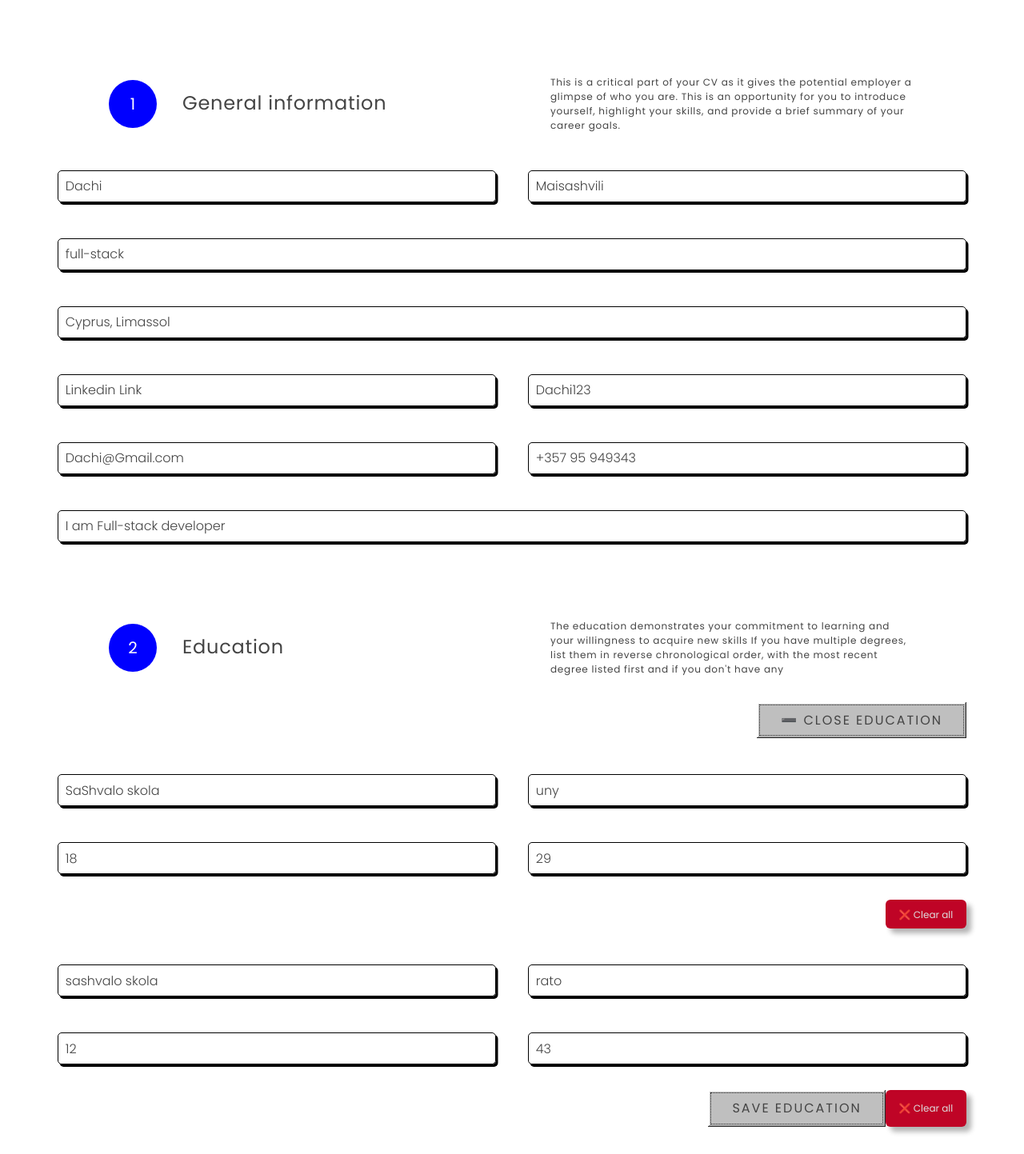
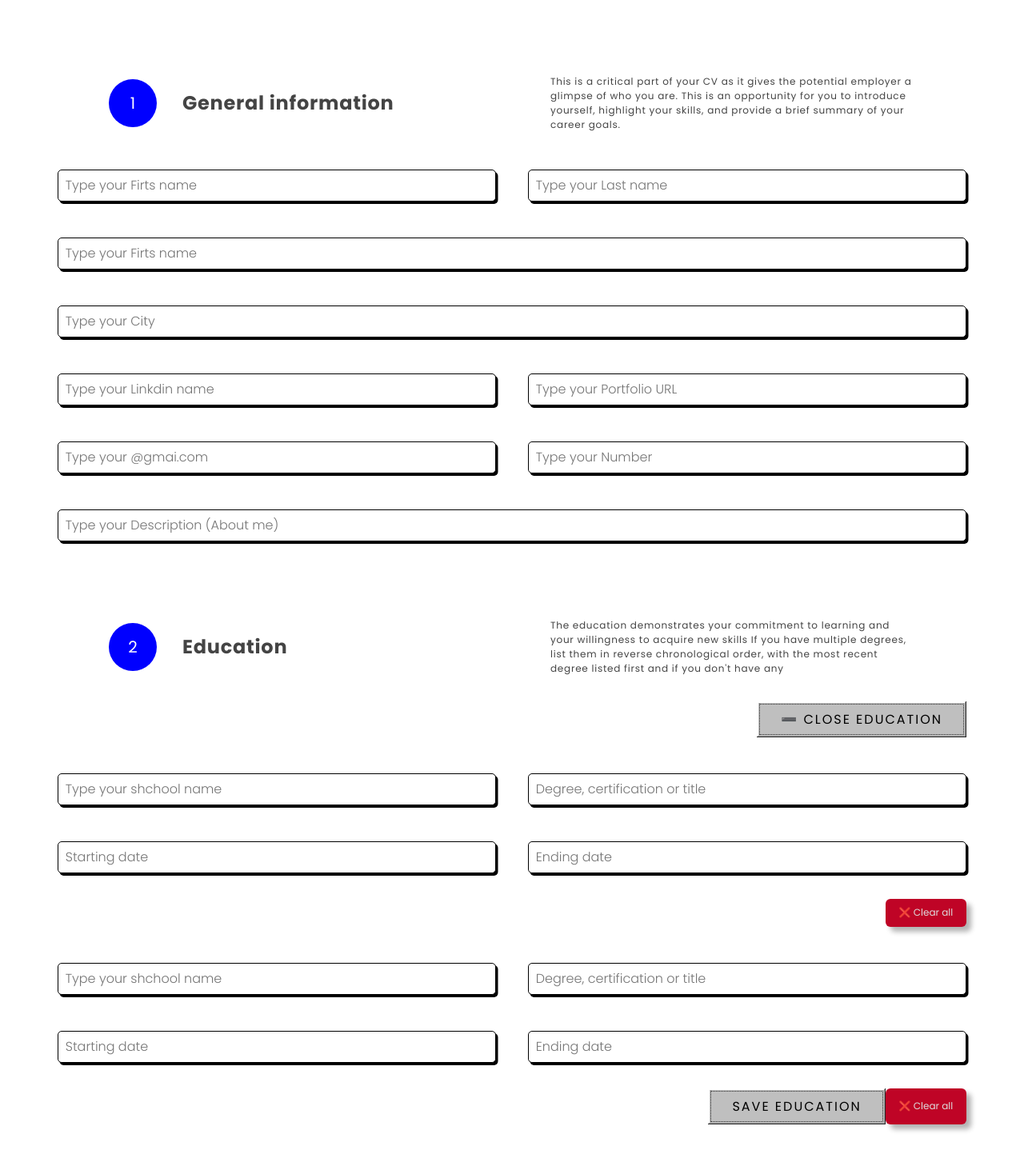
Before and after one commit to dachiko1233/CV-builder, a React (Vite) app: page / in a window 1280 px wide. Shown: the part 607-2050 px from the top of the page at 80% size. Built offline with nearby package versions, Linux system fonts and the light colour scheme.

Commit message:
fix cv-page

```diff
--- a/src/components/Editor.jsx
+++ b/src/components/Editor.jsx
@@ -12,13 +12,17 @@ function Editor() {
     handleShowInputs,
     handleAddEducation,
     handleDelete,
+    handleChange,
     deleteEducation,
+    form,
+    education,
   } = useBuilder();
 
   return (
     <div>
       <NavBar />
       <Profile />
+      {/* General Information section */}
       <General
         title="General information"
         number={1}
@@ -33,12 +37,16 @@ function Editor() {
           type="text"
           name="name"
           pla="Type your Firts name"
+          value={form[name]}
+          onChange={handleChange}
         />
         <Inputs
           id="cv-lastnam"
           type="text"
           name="lastname"
           pla="Type your Last name"
+          value={form[name]}
+          onChange={handleChange}
         />
 
         <Inputs
@@ -46,38 +54,64 @@ function Editor() {
           type="text"
           name="profession"
           pla="Type your Firts name"
+          value={form[name]}
+          onChange={handleChange}
         />
 
-        <Inputs id="cv-city" type="text" name="city" pla="Type your City" />
+        <Inputs
+          id="cv-city"
+          type="text"
+          name="city"
+          pla="Type your City"
+          value={form[name]}
+          onChange={handleChange}
+        />
 
         <Inputs
           id="cv-linkdin"
           type="text"
           name="linkdin"
           pla="Type your Linkdin name"
+          value={form[name]}
+          onChange={handleChange}
         />
         <Inputs
           id="cv-portolio"
           type="text"
           name="portfolio"
           pla="Type your Portfolio URL"
+          value={form[name]}
+          onChange={handleChange}
         />
 
         <Inputs
           id="cv-email"
           type="email"
           name="email"
-          pla="Type your @gmai.com "
+          pla="Type your @gmai.com"
+          value={form[name]}
+          onChange={handleChange}
         />
-        <Inputs id="cv-phone" type="tel" name="phone" pla="Type your Number " />
+        <Inputs
+          id="cv-phone"
+          type="tel"
+          name="phone"
+          pla="Type your Number "
+          value={form[name]}
+          onChange={handleChange}
+        />
 
         <Inputs
           id="cv-about"
           type="text"
           name="about"
-          pla="Type your Description (About me) "
+          pla="Type your Description (About me)"
+          value={form[name]}
+          onChange={handleChange}
         />
       </div>
+
+      {/* Education sectio */}
       <General
         number={2}
         title="Education"
@@ -96,6 +130,8 @@ function Editor() {
           text="text"
           name="school"
           pla="Type your shchool name"
+          value={form[name]}
+          onChange={handleChange}
         />
 
         <Inputs
@@ -103,11 +139,27 @@ function Editor() {
           text="text"
           name="degree"
           pla="Degree, certification or title"
+          value={form[name]}
+          onChange={handleChange}
         />
 
-        <Inputs id="ed-star" text="text" name="strdate" pla="Starting date" />
+        <Inputs
+          id="ed-star"
+          text="text"
+          name="strdate"
+          pla="Starting date"
+          value={form[name]}
+          onChange={handleChange}
+        />
 
-        <Inputs id="ed-enddate" text="text" name="enddate" pla="Ending date" />
+        <Inputs
+          id="ed-enddate"
+          text="text"
+          name="enddate"
+          pla="Ending date"
+          value={form[name]}
+          onChange={handleChange}
+        />
       </div>
 
       <div className="btn-style container">
@@ -122,6 +174,8 @@ function Editor() {
               text="text"
               name="eduschool"
               pla="Type your shchool name"
+              value={education[name]}
+              onChange={handleChange}
             />
 
             <Inputs
@@ -129,6 +183,8 @@ function Editor() {
               text="text"
               name="edudegre"
               pla="Degree, certification or title"
+              value={education[name]}
+              onChange={handleChange}
             />
 
             <Inputs
@@ -136,9 +192,18 @@ function Editor() {
               text="text"
               name="edustart"
               pla="Starting date"
+              value={education[name]}
+              onChange={handleChange}
             />
 
-            <Inputs id="eduend" text="text" name="eduend" pla="Ending date" />
+            <Inputs
+              id="eduend"
+              text="text"
+              name="eduend"
+              pla="Ending date"
+              value={education[name]}
+              onChange={handleChange}
+            />
           </div>
 
           <div className="btn-style container">
@@ -147,7 +212,7 @@ function Editor() {
           </div>
         </>
       )}
-
+      {/* workExperience Section */}
       <General
         number={3}
         title="Work Experience"
--- a/src/components/inputs.jsx
+++ b/src/components/inputs.jsx
@@ -1,7 +1,7 @@
-import { useBuilder } from '../context/CVProvider';
+//import { useBuilder } from '../context/CVProvider';
 
-function Inputs({ id, type, name, pla }) {
-  const { form, education, handleChange } = useBuilder();
+function Inputs({ id, type, name, pla, onChange, value }) {
+  //const { form, education, work } = useBuilder();
 
   return (
     <>
@@ -15,8 +15,9 @@ function Inputs({ id, type, name, pla }) {
               name={name}
               className="input"
               placeholder={pla}
-              value={education[name] || form[name] || ''}
-              onChange={handleChange}
+              //value={education[name] || form[name] || work[name] || ''}
+              value={value}
+              onChange={onChange}
             />
           </div>
         </div>
--- a/src/context/CVProvider.jsx
+++ b/src/context/CVProvider.jsx
@@ -18,6 +18,7 @@ function CVProvider({ children }) {
     phone: '+357 95 949343',
     email: 'Dachi@Gmail.com',
     about: 'I am Full-stack developer',
+    // eudcation state
     school: 'SaShvalo skola',
     degree: 'uny',
     strdate: '18',
@@ -60,7 +61,7 @@ function CVProvider({ children }) {
 
   //onChange setWork
 
-  function handleChangeWork() {
+  function handleChangeWork(e) {
     const { name, value } = e.target;
     setWork((prev) => ({
       ...prev,
--- a/src/index.css
+++ b/src/index.css
@@ -1,4 +1,4 @@
-@import "tailwindcss";
+
 
 
 *{
@@ -141,7 +141,6 @@ Profile Style
   grid-template-columns: 1fr 4fr;
   gap: 2rem;
   justify-self: center;
-
 }
 
 
@@ -223,7 +222,6 @@ input Style
 ************************
  */
 
-
 .section-inp{
   padding: 0 9.6rem;
   margin-bottom: 3.2rem;
@@ -278,11 +276,13 @@ input Style
   box-shadow: 5.5px 7px 0 black;
 }
 
+.input{
+  cursor: pointer;
+}
 
 .inp-info{
   display: flex;
   align-items: center;
-
   gap: 3.2rem
 }
 
@@ -370,8 +370,6 @@ label {
 
 }
 
-
-
 .edit-gird{
   display: grid;
   grid-template-columns: 1fr 1fr;
@@ -442,3 +440,7 @@ label {
   box-shadow: 0.2em 0.2em 0.3em rgba(0, 0, 0, 0.3);
   transform: translate(0.1em, 0.1em);
 }
+
+.del-btn:hover{
+  cursor: pointer;
+}
```
